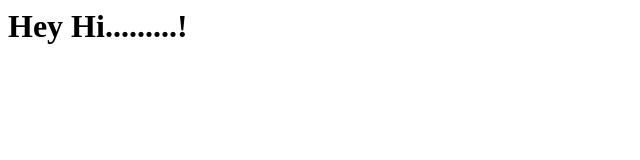
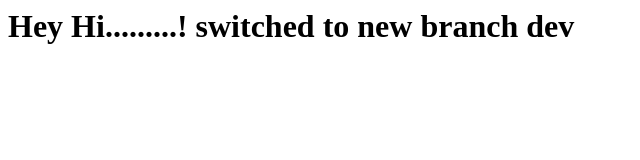
Before and after one commit to sushmakolli20/MyGitRepo, a plain HTML site: page index.html in a window 1280 px wide. Shown: the whole page, without its empty margins (0-640 px from the left). Drawn offline with Linux system fonts and the light colour scheme.

Commit message:
Commit on new branch dev

```diff
--- a/index.html
+++ b/index.html
@@ -1,6 +1,7 @@
 <html>
 <body>
 	<h1>Hey Hi.........!
+	switched to new branch dev
 	</h1>
 </body>
 </html>
```
